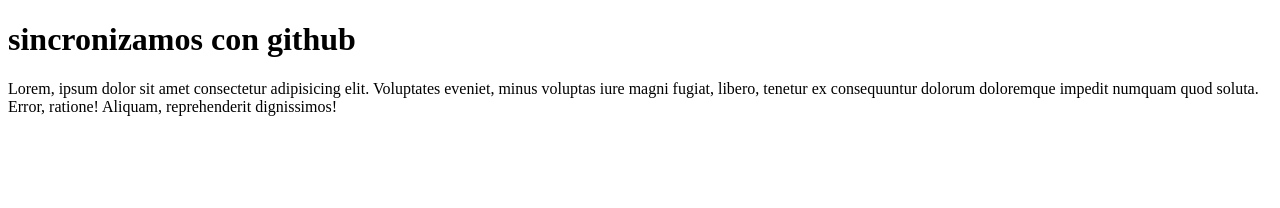
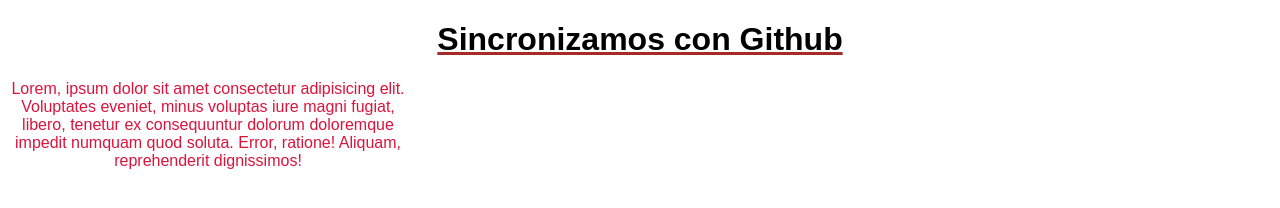
Before and after one commit to raulbenavides27/-Programacion.web009v, a plain HTML site: page index.html in a window 1280 px wide. Drawn offline with Linux system fonts and the light colour scheme.

Commit message:
Creacion de estilo

```diff
--- a/index.html
+++ b/index.html
@@ -4,10 +4,11 @@
     <meta charset="UTF-8">
     <meta http-equiv="X-UA-Compatible" content="IE=edge">
     <meta name="viewport" content="width=device-width, initial-scale=1.0">
-    <title>Document</title>
+    <title>Index</title>
+    <link rel="stylesheet" href="style.css" type="text/css">
 </head>
 <body>
-    <h1>sincronizamos con github</h1>
+    <h1>Sincronizamos con Github</h1>
     <p>Lorem, ipsum dolor sit amet consectetur adipisicing elit. Voluptates eveniet, minus voluptas iure magni fugiat, libero, tenetur ex consequuntur dolorum doloremque impedit numquam quod soluta. Error, ratione! Aliquam, reprehenderit dignissimos!</p>
 </body>
 </html>
--- /dev/null
+++ b/style.css
@@ -0,0 +1,13 @@
+h1{
+    font-family: arial;
+    text-decoration: underline;
+    text-align: center;
+    text-decoration-color: brown;
+}
+P{
+     font-family: arial;
+    text-align: center;
+    color: crimson;
+    width: 400PX;
+
+}
```
